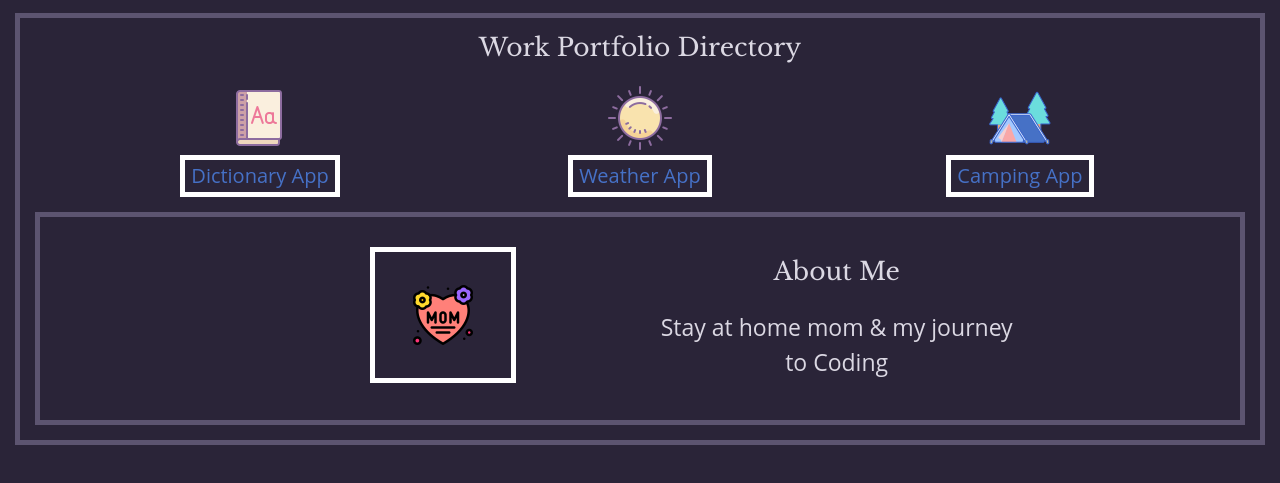
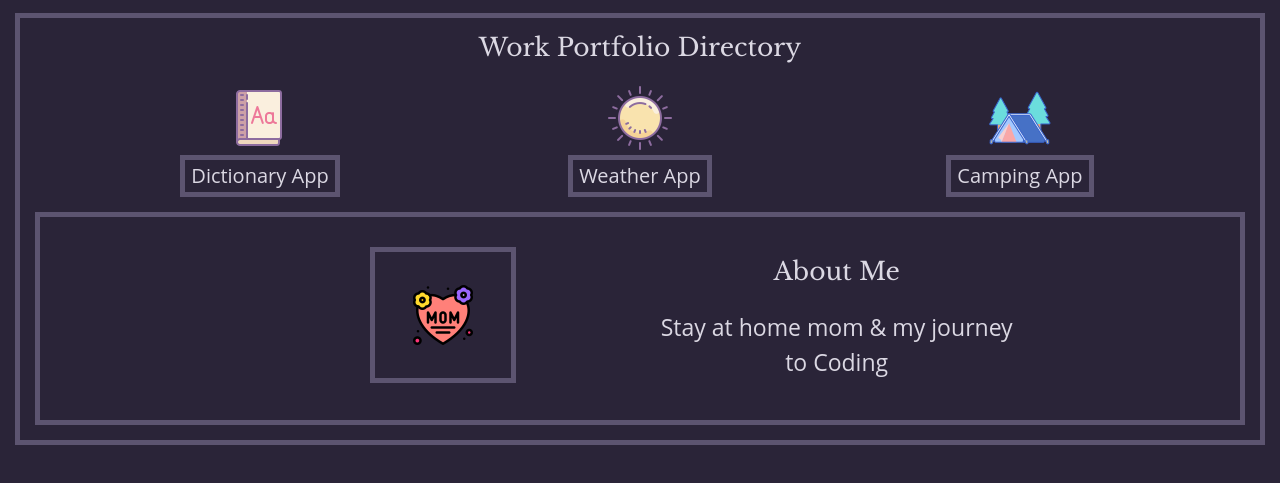
Before and after one commit to larissarenee22/portfolio-project, a plain HTML site: page index.html in a window 1280 px wide. Shown: the part 171-654 px from the top of the page. Drawn offline with nearby package versions, Linux system fonts and the light colour scheme.

Commit message:
update border colors

```diff
--- a/styles/portfolio.css
+++ b/styles/portfolio.css
@@ -48,9 +48,9 @@ body {
 button {
   font-size: 20px;
   background-color: transparent;
-  color: #4671c6;
+  color: var(--default-text-color);
   margin-top: 5px;
-  border: solid white 5px;
+  border: solid var(--default-border-color) 5px;
 }
 
 .about-directory {
```
